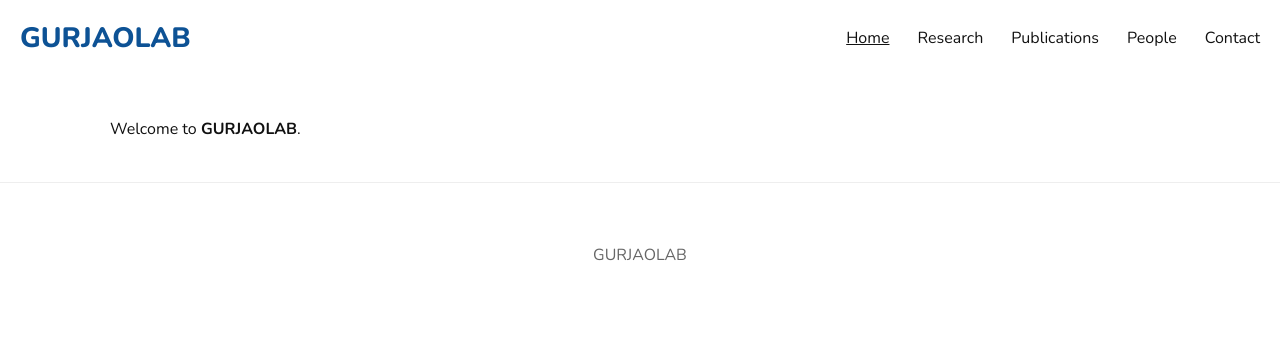
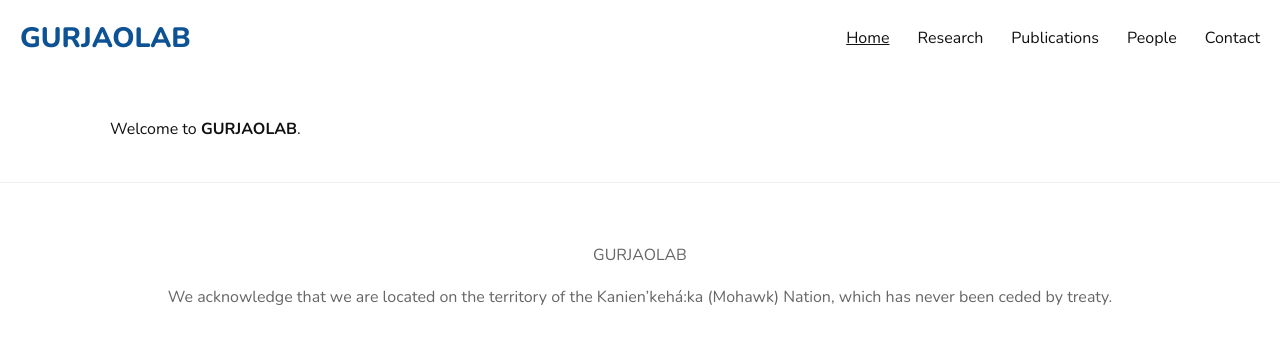
Before and after one commit to joseph-gad-code/Gurjao-Lab-Website, a Jekyll site: the page built from index.md, in a window 1280 px wide. Shown: the top 344 px of the page. Built offline with Jekyll 4.4.1, drawn with Linux system fonts in a browser that asks for light colours.

Commit message:
Update _config.yml

```diff
--- a/_config.yml
+++ b/_config.yml
@@ -3,6 +3,8 @@ url: "https://joseph-gad-code.github.io"
 baseurl: "/Gurjao-Lab-Website/"
 permalink: pretty
 timezone: America/New_York
+
+footer_text: "We acknowledge that we are located on the territory of the Kanien’kehá:ka (Mohawk) Nation, which has never been ceded by treaty."
 
 sass:
   style: compressed
```
